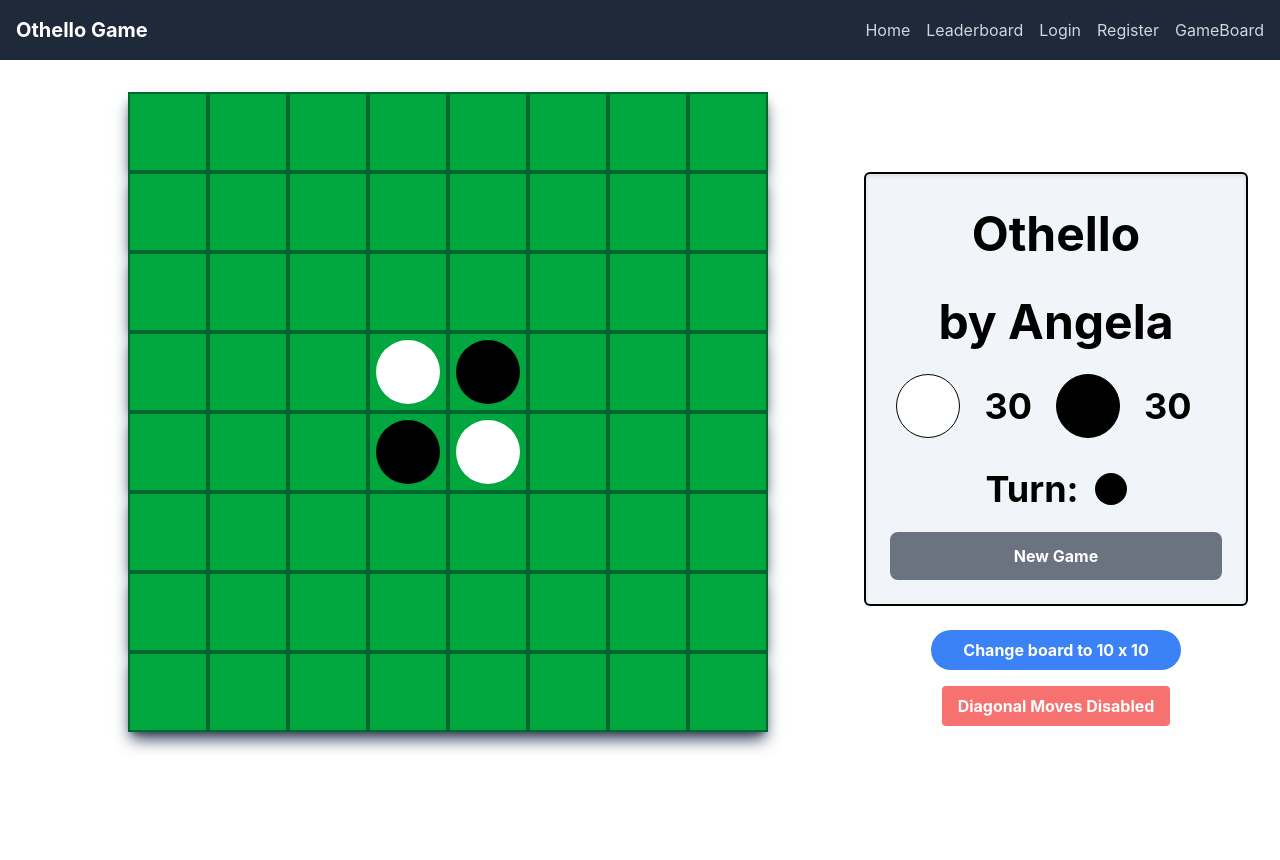
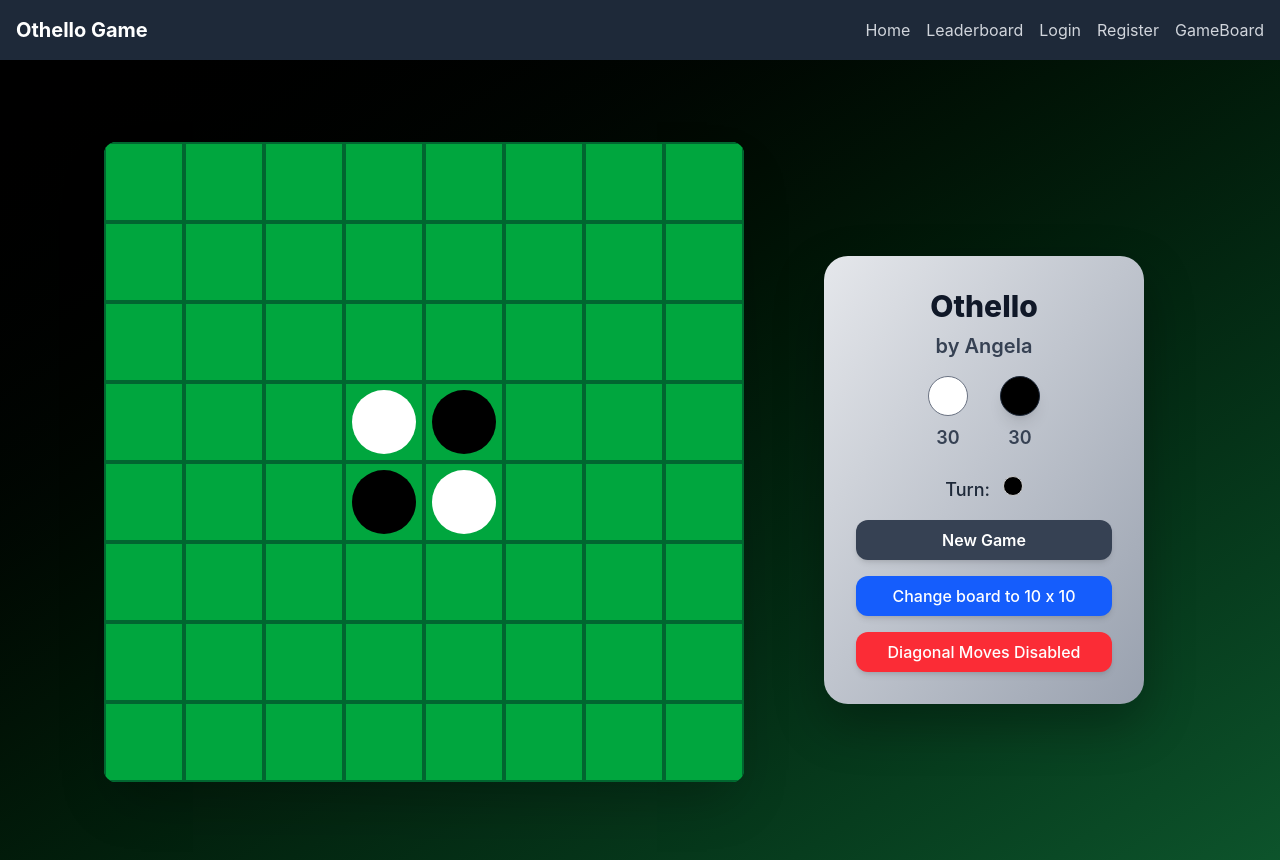
Before and after one commit to AngelaPatarroyo/othello_front, a React (Create React App) app: page /gameboard in a window 1280 px wide. Before the commit the page ends 800 px from the top, so only its background shows below. Built offline with nearby package versions, Linux system fonts and the light colour scheme.

Commit message:
Fix import error and update ScoreBoard UI

```diff
--- a/package.json
+++ b/package.json
@@ -7,6 +7,7 @@
     "@testing-library/jest-dom": "^6.6.3",
     "@testing-library/react": "^16.3.0",
     "@testing-library/user-event": "^13.5.0",
+    "axios": "^1.9.0",
     "react": "^19.1.0",
     "react-dom": "^19.1.0",
     "react-router-dom": "^7.5.2",
--- a/src/components/Board.jsx
+++ b/src/components/Board.jsx
@@ -1,24 +1,12 @@
 import React, { useState, useEffect } from "react";
-import { ScoreBoard } from './ScoreBoard'
-import Swal from 'sweetalert2'
+import ScoreBoard from './ScoreBoard';
+import Swal from 'sweetalert2';
 import { hasPossibleMoves } from "./CheckPossibleMoves";
 import { TileChecker } from "./TileChecker";
-
-/*
-Turn:
-false = white
-true = black
-
-These constants determine the value of the matrix and are used in the game logic.*/
 
 const empty = 0;
 const black = 2;
 const white = 1;
-
-
-/*
-Two matrices are used: one 8x8 and the other 10x10.
-*/
 
 const baseMatriz = () => [
   [empty, empty, empty, empty, empty, empty, empty, empty],
@@ -29,20 +17,14 @@ const baseMatriz = () => [
   [empty, empty, empty, empty, empty, empty, empty, empty],
   [empty, empty, empty, empty, empty, empty, empty, empty],
   [empty, empty, empty, empty, empty, empty, empty, empty],
-]
+];
 
 const baseMatriz10x10 = () => [
-  [empty, empty, empty, empty, empty, empty, empty, empty, empty, empty],
-  [empty, empty, empty, empty, empty, empty, empty, empty, empty, empty],
-  [empty, empty, empty, empty, empty, empty, empty, empty, empty, empty],
-  [empty, empty, empty, empty, empty, empty, empty, empty, empty, empty],
-  [empty, empty, empty, empty, white, black, empty, empty, empty, empty],
-  [empty, empty, empty, empty, black, white, empty, empty, empty, empty],
-  [empty, empty, empty, empty, empty, empty, empty, empty, empty, empty],
-  [empty, empty, empty, empty, empty, empty, empty, empty, empty, empty],
-  [empty, empty, empty, empty, empty, empty, empty, empty, empty, empty],
-  [empty, empty, empty, empty, empty, empty, empty, empty, empty, empty],
-];
+  ...Array(10).fill(null).map(() => Array(10).fill(empty))
+].map((row, i) =>
+  i === 4 ? [...row.slice(0, 4), white, black, ...row.slice(6)] :
+  i === 5 ? [...row.slice(0, 4), black, white, ...row.slice(6)] : row
+);
 
 const Board = () => {
   const [turn, setTurn] = useState(true);
@@ -53,10 +35,6 @@ const Board = () => {
   const [endGame, setEndGame] = useState(false);
   const [allowDiagonal, setAllowDiagonal] = useState(false);
 
-  /*
-  This function changes the size of the board using the respective useStates and a conditional
-  to determine the size the user wants to play with.
-  */
   const handleBoardSize = () => {
     if (boardSize === 8) {
       setBoardSize(10);
@@ -66,70 +44,40 @@ const Board = () => {
       setBoardSize(8);
     }
   };
-  /* The useEffect is used to update the count of white and black tokens every time
-  that the matrix changes.  */
+
   useEffect(() => {
+    const whiteTokens = (boardSize === 8 ? 32 : 50) - matriz.reduce((acc, row) => acc + row.filter(val => val === white).length, 0);
+    const blackTokens = (boardSize === 8 ? 32 : 50) - matriz.reduce((acc, row) => acc + row.filter(val => val === black).length, 0);
 
-    /* Calculate the number of white and black tokens on the board based on the size of the board */
-    const whiteTokens = (boardSize === 8 ? 32 : 50) - matriz.reduce(
-      /*Use reduce to sum up the number of white tokens in each row  */
-      (acc, x) => acc + x.filter((value) => value === white).length,
-      0
-    );
-    const blackTokens = (boardSize === 8 ? 32 : 50) - matriz.reduce(
-      (acc, x) => acc + x.filter((value) => value === black).length,
-      0
-    );
     setWhiteCount(whiteTokens);
     setBlackCount(blackTokens);
-    /* Update the state with the counts of white and black tokens */
 
-    /* Check if the game has ended by either player running out of tokens or no more possible moves */
     if (whiteTokens <= 0 || blackTokens <= 0) {
-      /* Set the end game state to true */
       setEndGame(true);
-      /* Show an alert with the winner of the game */
       Swal.fire({
-        title: `Game Over!!! The winner is ... ${whiteTokens <= 0 ? 'White' : 'Black'}`,
-        width: 600,
-        padding: '3em',
-        color: '#716add',
-        background: '#fff url(https://sweetalert2.github.io/images/trees.png)',
-        backdrop: `
-    rgba(0,0,123,0.4)
-    url("https://sweetalert2.github.io/images/nyan-cat.gif")
-    left top
-    no-repeat
-    `
+        title: `Game Over! Winner: ${whiteTokens <= 0 ? 'White' : 'Black'}`,
+        icon: 'success',
+        confirmButtonColor: '#16a34a',
+        background: '#111827',
+        color: '#e5e7eb',
       });
     } else if (!hasPossibleMoves(matriz, turn, allowDiagonal, white, black)) {
-      /* Set the end game state to true */
-      setEndGame(true)
-      /* Show an alert with the winner of the game if there are not possible moves */
+      setEndGame(true);
       Swal.fire({
-        title: `Uh-oh, no more moves... <br>The winner is ${whiteCount < blackCount ? 'White' : 'Black'}`,
-        width: 600,
-        padding: '3em',
-        color: '#716add',
-        background: '#fff url(https://sweetalert2.github.io/images/trees.png)',
-        backdrop: `
-    rgba(0,0,123,0.4)
-    url("https://sweetalert2.github.io/images/nyan-cat.gif")
-    left top
-    no-repeat
-    `
+        title: `No more moves. Winner: ${whiteCount < blackCount ? 'White' : 'Black'}`,
+        icon: 'info',
+        confirmButtonColor: '#16a34a',
+        background: '#111827',
+        color: '#e5e7eb',
       });
     }
   }, [matriz, whiteCount, blackCount, turn, boardSize, allowDiagonal]);
 
-  /* The useEffect hook is activated whenever any of its dependencies change */
-
   return (
-    <div className="flex ml-32">
-      <div className="mt-8 mb-7">
-        {/* Use two maps to render the rows and columns of the board with dynamic styles*/}
+    <div className="min-h-screen bg-gradient-to-br from-black to-green-900 text-white flex flex-col lg:flex-row justify-center items-center gap-12 p-6">
+      <div className="mt-8 mb-7 shadow-2xl rounded-xl overflow-hidden">
         {matriz.map((row, rowIndex) => (
-          <div key={rowIndex} className="flex shadow-lg shadow-slate-700">
+          <div key={rowIndex} className="flex">
             {row.map((col, colIndex) => (
               <TileChecker
                 x={rowIndex}
@@ -152,7 +100,8 @@ const Board = () => {
           </div>
         ))}
       </div>
-      <div className="w-max">
+
+      <div className="w-full max-w-sm">
         <ScoreBoard
           whiteCount={whiteCount}
           blackCount={blackCount}
@@ -169,11 +118,9 @@ const Board = () => {
           allowDiagonal={allowDiagonal}
           setEndGame={setEndGame}
         />
-
       </div>
     </div>
+  );
+};
 
-  );
-}
-
-export { Board }
+export { Board };
--- a/src/components/ScoreBoard.jsx
+++ b/src/components/ScoreBoard.jsx
@@ -1,85 +1,68 @@
-import React from 'react';
-import styles from './ScoreBoard.module.css';
+import React from "react";
 
 
-/*  ScoreBoard receives all the props from Board, the ones that will be using in this component */
-const ScoreBoard = ({ whiteCount, blackCount, turn, boardSize, setMatriz, setWhiteCount,
-  setBlackCount, setTurn, setEndGame, baseMatriz, baseMatriz10x10, handleBoardSize,
-  setAllowDiagonal, allowDiagonal,
-}) => {
-
-  /* Resets the game with the initial values based on the board size*/
-  const newGame = () => {
-    const initialMatriz =
-      boardSize === 8 ? baseMatriz() : baseMatriz10x10();
-    setMatriz(initialMatriz);
-    setWhiteCount(boardSize === 8 ? 30 : 48);
-    setBlackCount(boardSize === 8 ? 30 : 48);
-    setTurn(true);
-    setEndGame(false);
-  };
-
-  /* Enables or disables diagonal moves and restarts the game to apply the change */
-  const changeDiagonalMoves = () => {
-    setAllowDiagonal(!allowDiagonal);
-    newGame();
-  };
-
+export default function ScoreBoard({
+  whiteCount,
+  blackCount,
+  turn,
+  boardSize,
+  baseMatriz,
+  setMatriz,
+  setWhiteCount,
+  setBlackCount,
+  setTurn,
+  baseMatriz10x10,
+  handleBoardSize,
+  setAllowDiagonal,
+  allowDiagonal,
+  setEndGame
+}) {
   return (
-    <div className={styles.container}>
-      <div className={styles.scoreBoard}>
-        <h1 className={styles.title}>Othello</h1>
-        <h1 className={styles.title}>by Angela</h1>
-        <div className={styles.tokenWrapper}>
-          <div className={`${styles.whiteToken} mr-6`}></div>
-          {/* here passing the white and blackCount  */}
-          <p className={`${styles.scoreText} mr-6`}>{whiteCount}</p>
-          <div className={`${styles.blackToken} mr-6`}></div>
-          <p className={styles.scoreText}>{blackCount}</p>
+    <div className="bg-gradient-to-br from-gray-200 to-gray-400 rounded-3xl shadow-[0_20px_50px_rgba(0,0,0,0.3)] p-8 w-80 mx-auto mt-10 text-center transform hover:scale-[1.01] transition-transform duration-300">
+      <h1 className="text-3xl font-extrabold text-gray-900 mb-2">Othello</h1>
+      <h2 className="text-xl font-semibold text-gray-700 mb-4">by Angela</h2>
+      <div className="flex justify-center items-center gap-8 mb-6">
+        <div className="flex flex-col items-center">
+          <div className="w-10 h-10 rounded-full bg-white border border-gray-500"></div>
+          <span className="text-lg font-semibold text-gray-700 mt-2">{whiteCount}</span>
         </div>
-        <div className={styles.turnWrapper}>
-          <p className={styles.turnText}>Turn:</p>
-          <div
-            className={`${styles.turnIndicator} ${turn === true ? 'bg-black' : 'bg-white'
-              }`}
-          ></div>
-        </div>
-        <div className="flex justify-center">
-          <button
-
-          /* calling the newGame function with the onclick */
-            onClick={newGame}
-            className={styles.newGameButton}
-          >
-            New Game
-          </button>
+        <div className="flex flex-col items-center">
+          <div className="w-10 h-10 rounded-full bg-black shadow-lg border border-gray-800"></div>
+          <span className="text-lg font-semibold text-gray-700 mt-2">{blackCount}</span>
         </div>
       </div>
-      <div className="flex flex-col justify-center items-center space-y-4">
-        <div>
-          <button
-            className={styles.changeBoardButton}
-            /* calling the handleBoardSize with the onclick */
-            onClick={handleBoardSize}
-          >
-            {boardSize === 8 ? 'Change board to 10 x 10' : 'Change board to 8 x 8'}
-          </button>
-        </div>
-        <div>
-          <button
-          /* calling the changeDiagonalMoves with the onclick */
-            onClick={changeDiagonalMoves}
-            className={`text-white font-bold py-2 px-4 rounded focus:outline-none focus:shadow-outline ${allowDiagonal
-                ? styles.diagonalMovesButtonEnabled
-                : styles.diagonalMovesButtonDisabled
-              }`}
-          >
-            {allowDiagonal ? 'Diagonal Moves Enabled' : 'Diagonal Moves Disabled'}
-          </button>
-        </div>
+      <div className="text-lg font-medium text-gray-800 mb-4">
+        Turn: <span className="inline-block w-5 h-5 rounded-full ml-2" style={{ backgroundColor: turn ? "black" : "white", border: "1px solid #ccc" }}></span>
       </div>
+
+      <button
+        onClick={() => {
+          setMatriz(boardSize === 8 ? baseMatriz() : baseMatriz10x10());
+          setWhiteCount(boardSize === 8 ? 32 : 50);
+          setBlackCount(boardSize === 8 ? 32 : 50);
+          setTurn(true);
+          setEndGame(false);
+        }}
+        className="bg-gray-700 hover:bg-gray-800 text-white font-semibold py-2 px-4 rounded-xl transition duration-200 w-full mb-4 shadow-md"
+      >
+        New Game
+      </button>
+
+      <button
+        onClick={handleBoardSize}
+        className="bg-blue-600 hover:bg-blue-700 text-white font-medium py-2 px-4 rounded-xl transition duration-200 w-full mb-4 shadow-md"
+      >
+        Change board to {boardSize === 8 ? "10 x 10" : "8 x 8"}
+      </button>
+
+      <button
+        onClick={() => setAllowDiagonal(!allowDiagonal)}
+        className={`${
+          allowDiagonal ? "bg-green-600 hover:bg-green-700" : "bg-red-500 hover:bg-red-600"
+        } text-white font-medium py-2 px-4 rounded-xl transition duration-200 w-full shadow-md`}
+      >
+        Diagonal Moves {allowDiagonal ? "Enabled" : "Disabled"}
+      </button>
     </div>
   );
-};
-
-export {ScoreBoard}
+}
--- a/src/pages/Home.jsx
+++ b/src/pages/Home.jsx
@@ -1,10 +1,30 @@
 import React from 'react';
+import { Link } from 'react-router-dom';
 
 export default function Home() {
   return (
-    <div>
-      <h1 className='p-8 bg-blue-500'>Página de Inicio</h1>
-      <p>Bienvenido a mi aplicación React.</p>
+    <div className="min-h-screen bg-gradient-to-br from-black to-green-900 text-white flex flex-col items-center justify-center p-6">
+      <div className="max-w-2xl bg-white/10 backdrop-blur-md rounded-2xl shadow-xl p-10 text-center space-y-6">
+        <h1 className="text-4xl font-bold text-green-300">Othello</h1>
+        <p className="text-lg text-gray-200">
+          Welcome to the classic strategy game. Capture more discs than your opponent and dominate the board.
+        </p>
+        <div className="flex flex-col sm:flex-row justify-center gap-4">
+          <Link
+            to="/login"
+            className="bg-green-600 hover:bg-green-700 text-white font-semibold py-2 px-6 rounded-xl transition"
+          >
+            Log In
+          </Link>
+          <Link
+            to="/registration"
+            className="bg-transparent border border-green-400 text-green-300 hover:bg-green-700 hover:text-white font-semibold py-2 px-6 rounded-xl transition"
+          >
+            Register
+          </Link>
+        </div>
+        <p className="text-sm text-gray-400">Ready to play?</p>
+      </div>
     </div>
   );
 }
```
Also changed, not shown: src/App.js (+4 -3 lines), src/context/ApiContext.jsx (added, +34 -0 lines), src/context/AuthContext.jsx (added, +41 -0 lines), src/pages/LeaderBoard.jsx (+20 -35 lines), src/pages/LogIn.jsx (+34 -9 lines), src/pages/Registration.jsx (+31 -10 lines), 2 other files (tests, documents, lock files or other folders).
